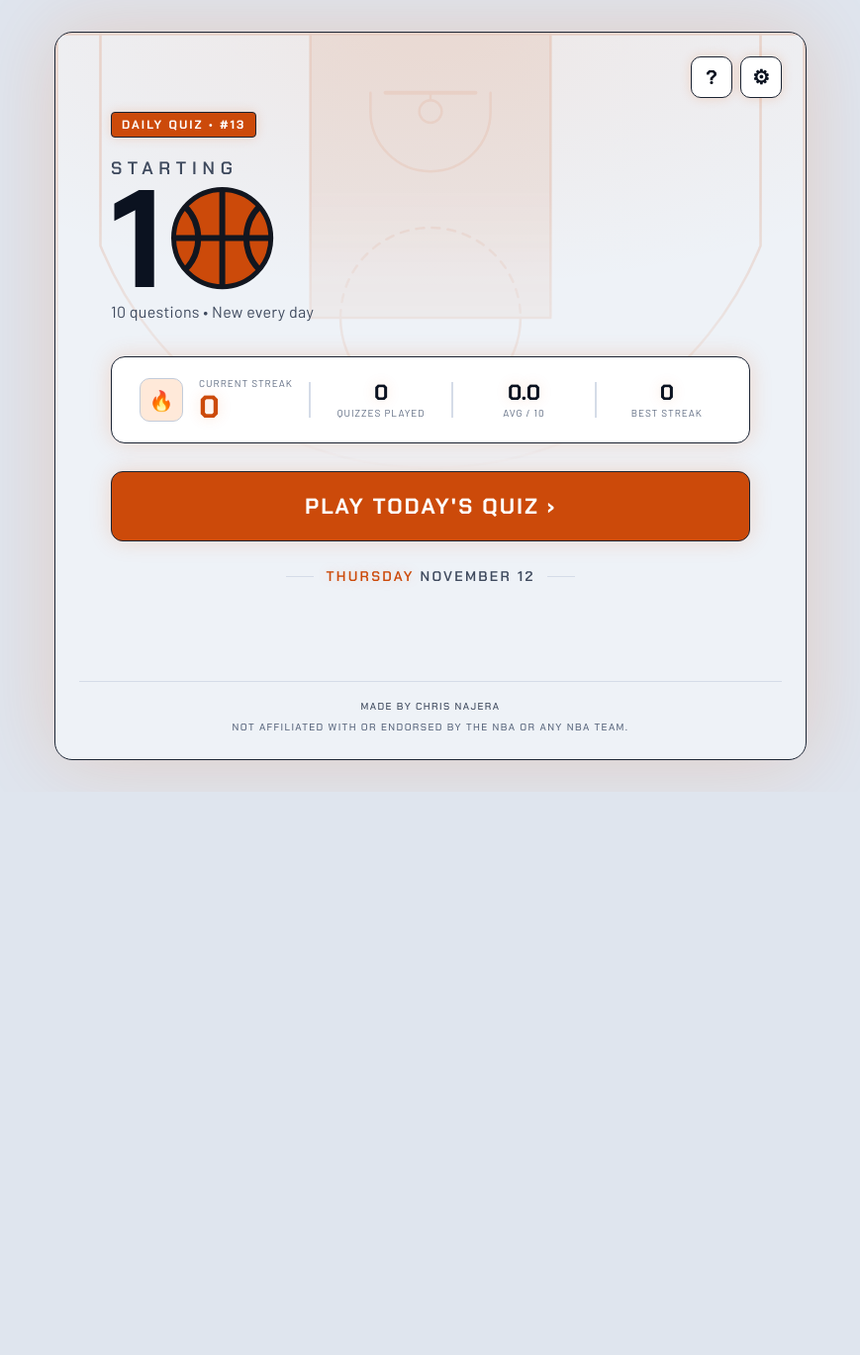
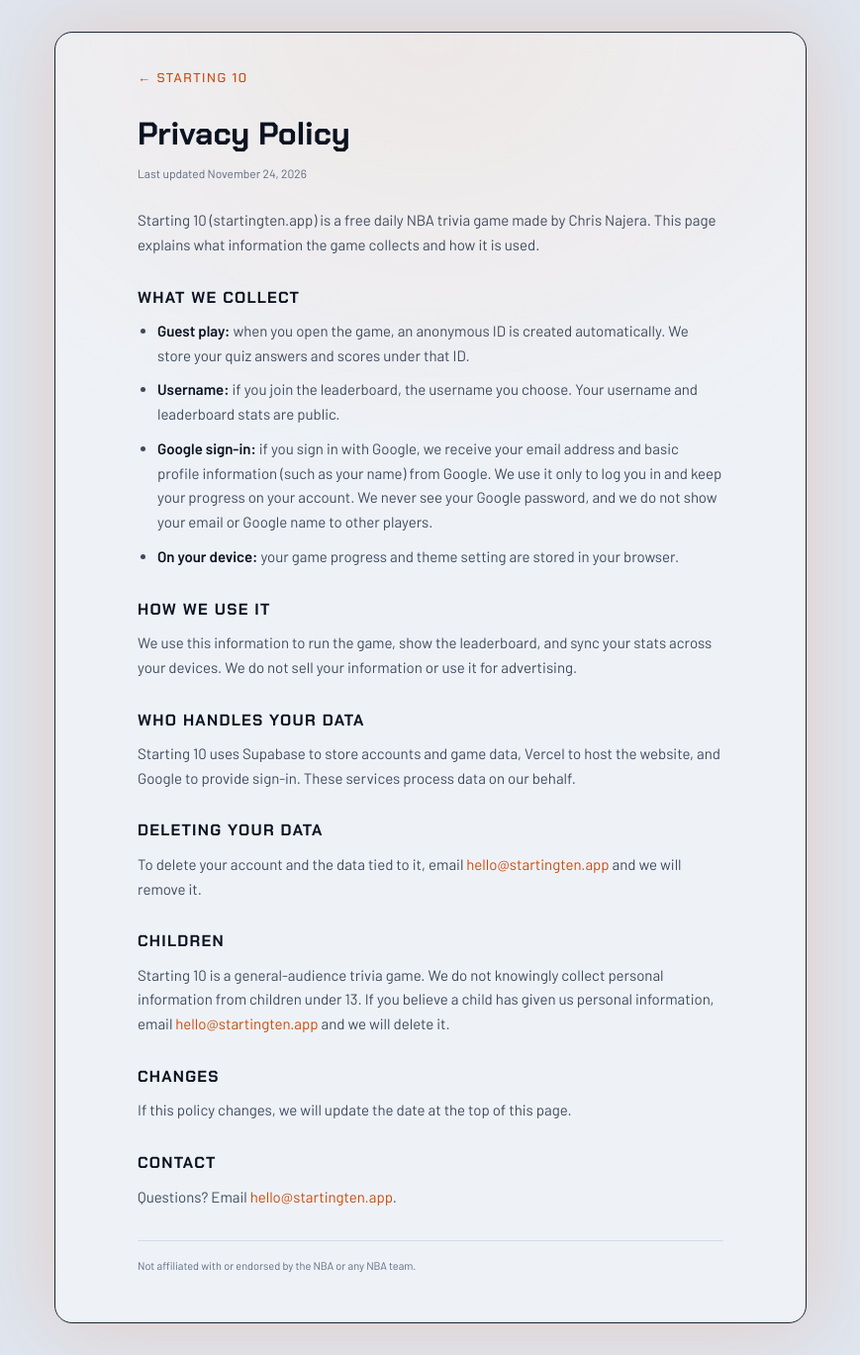
Before and after one commit to cnajera-usd/nba-daily-quiz, a React (Vite) app: page /privacy in a window 1280 px wide. Before the commit this address led to /. Shown: the whole page at 99% size, without its empty margins (205-1074 px from the left). Before the commit the page ends 800 px from the top, so only its background shows below. Built offline with nearby package versions, Linux system fonts and the light colour scheme; no server answers.

Commit message:
added privacy policy page and rules for legal purposes

```diff
--- a/src/App.jsx
+++ b/src/App.jsx
@@ -2,6 +2,7 @@ import { BrowserRouter, Routes, Route, Navigate } from 'react-router-dom'
 import Home from '@/pages/Home'
 import Quiz from '@/pages/Quiz'
 import Admin from './pages/Admin'
+import Privacy from './pages/Privacy'
 
 import Results from '@/pages/Results'
 
@@ -14,6 +15,7 @@ export default function App() {
       <Route path="/results" element={<Results />} />
       <Route path="/admin" element={<Admin />} />
       <Route path="*" element={<Navigate to="/" replace />} />
+      <Route path="/privacy" element={<Privacy />} />
     </Routes>
     </BrowserRouter>
   )
--- a/src/pages/Home.jsx
+++ b/src/pages/Home.jsx
@@ -1,4 +1,4 @@
-import { useNavigate } from 'react-router-dom'
+import { useNavigate, Link } from 'react-router-dom'
 import { useStreak } from '@/hooks/useStreak'
 import { getQuizNumber } from '@/utils/dailySeed'
 import { getTodayPacific } from '../utils/pacificDate'
@@ -144,6 +144,7 @@ export default function Home() {
       <p className={styles.disclaimer}>
         <span className={styles.credit}>Made by Chris Najera</span>
         Not affiliated with or endorsed by the NBA or any NBA team.
+        <Link to="/privacy" className={styles.privacyLink}>Privacy Policy</Link>
       </p>
     </div>
   )
--- a/src/pages/Home.module.css
+++ b/src/pages/Home.module.css
@@ -314,3 +314,10 @@
   margin-bottom: 4px;
   color: var(--text-2);
 }
+
+.privacyLink {
+  display: block;
+  margin-top: 6px;
+  color: var(--text-2);
+  text-decoration: underline;
+}
--- /dev/null
+++ b/src/pages/Privacy.jsx
@@ -0,0 +1,85 @@
+import { Link } from 'react-router-dom'
+import styles from './Privacy.module.css'
+
+// Change this to an inbox you actually check
+const CONTACT_EMAIL = 'hello@startingten.app'
+
+export default function Privacy() {
+  return (
+    <div className={styles.shell}>
+      <div className={styles.content}>
+        <Link to="/" className={styles.back}>← Starting 10</Link>
+
+        <h1 className={styles.title}>Privacy Policy</h1>
+        <p className={styles.updated}>Last updated November 24, 2026</p>
+
+        <p>
+          Starting 10 (startingten.app) is a free daily NBA trivia game made by Chris Najera.
+          This page explains what information the game collects and how it is used.
+        </p>
+
+        <h2>What we collect</h2>
+        <ul>
+          <li>
+            <strong>Guest play:</strong> when you open the game, an anonymous ID is created
+            automatically. We store your quiz answers and scores under that ID.
+          </li>
+          <li>
+            <strong>Username:</strong> if you join the leaderboard, the username you choose.
+            Your username and leaderboard stats are public.
+          </li>
+          <li>
+            <strong>Google sign-in:</strong> if you sign in with Google, we receive your email
+            address and basic profile information (such as your name) from Google. We use it only
+            to log you in and keep your progress on your account. We never see your Google
+            password, and we do not show your email or Google name to other players.
+          </li>
+          <li>
+            <strong>On your device:</strong> your game progress and theme setting are stored in
+            your browser.
+          </li>
+        </ul>
+
+        <h2>How we use it</h2>
+        <p>
+          We use this information to run the game, show the leaderboard, and sync your stats
+          across your devices. We do not sell your information or use it for advertising.
+        </p>
+
+        <h2>Who handles your data</h2>
+        <p>
+          Starting 10 uses Supabase to store accounts and game data, Vercel to host the website,
+          and Google to provide sign-in. These services process data on our behalf.
+        </p>
+
+        <h2>Deleting your data</h2>
+        <p>
+          To delete your account and the data tied to it, email{' '}
+          <a href={`mailto:${CONTACT_EMAIL}`}>{CONTACT_EMAIL}</a> and we will remove it.
+        </p>
+
+        <h2>Children</h2>
+        <p>
+        Starting 10 is a general-audience trivia game. We do not knowingly collect personal
+        information from children under 13. If you believe a child has given us personal
+        information, email <a href={`mailto:${CONTACT_EMAIL}`}>{CONTACT_EMAIL}</a> and we will
+        delete it.
+        </p>
+
+        <h2>Changes</h2>
+        <p>
+          If this policy changes, we will update the date at the top of this page.
+        </p>
+
+        <h2>Contact</h2>
+        <p>
+          Questions? Email <a href={`mailto:${CONTACT_EMAIL}`}>{CONTACT_EMAIL}</a>.
+        </p>
+
+        <p className={styles.fine}>
+          Not affiliated with or endorsed by the NBA or any NBA team.
+        </p>
+      </div>
+    </div>
+  )
+}
--- /dev/null
+++ b/src/pages/Privacy.module.css
@@ -0,0 +1,69 @@
+.shell {
+  composes: shell from '../styles/shared.module.css';
+}
+
+.content {
+  padding: 32px 24px 48px;
+  max-width: 640px;
+  margin: 0 auto;
+  color: var(--text-2);
+  font-size: 15px;
+  line-height: 1.65;
+}
+
+.back {
+  display: inline-block;
+  margin-bottom: 20px;
+  font-family: var(--font-display);
+  font-size: 13px;
+  letter-spacing: 0.12em;
+  text-transform: uppercase;
+  color: var(--accent);
+  text-decoration: none;
+}
+
+.title {
+  margin: 0 0 4px;
+  font-family: var(--font-display);
+  font-size: 32px;
+  color: var(--text);
+}
+
+.updated {
+  margin: 0 0 24px;
+  font-size: 12px;
+  color: var(--text-3);
+}
+
+.content h2 {
+  margin: 28px 0 8px;
+  font-family: var(--font-display);
+  font-size: 16px;
+  letter-spacing: 0.08em;
+  text-transform: uppercase;
+  color: var(--text);
+}
+
+.content ul {
+  padding-left: 20px;
+}
+
+.content li {
+  margin-bottom: 10px;
+}
+
+.content a {
+  color: var(--accent);
+}
+
+.content strong {
+  color: var(--text);
+}
+
+.fine {
+  margin-top: 32px;
+  padding-top: 16px;
+  border-top: 1px solid var(--line);
+  font-size: 11px;
+  color: var(--text-3);
+}
```
